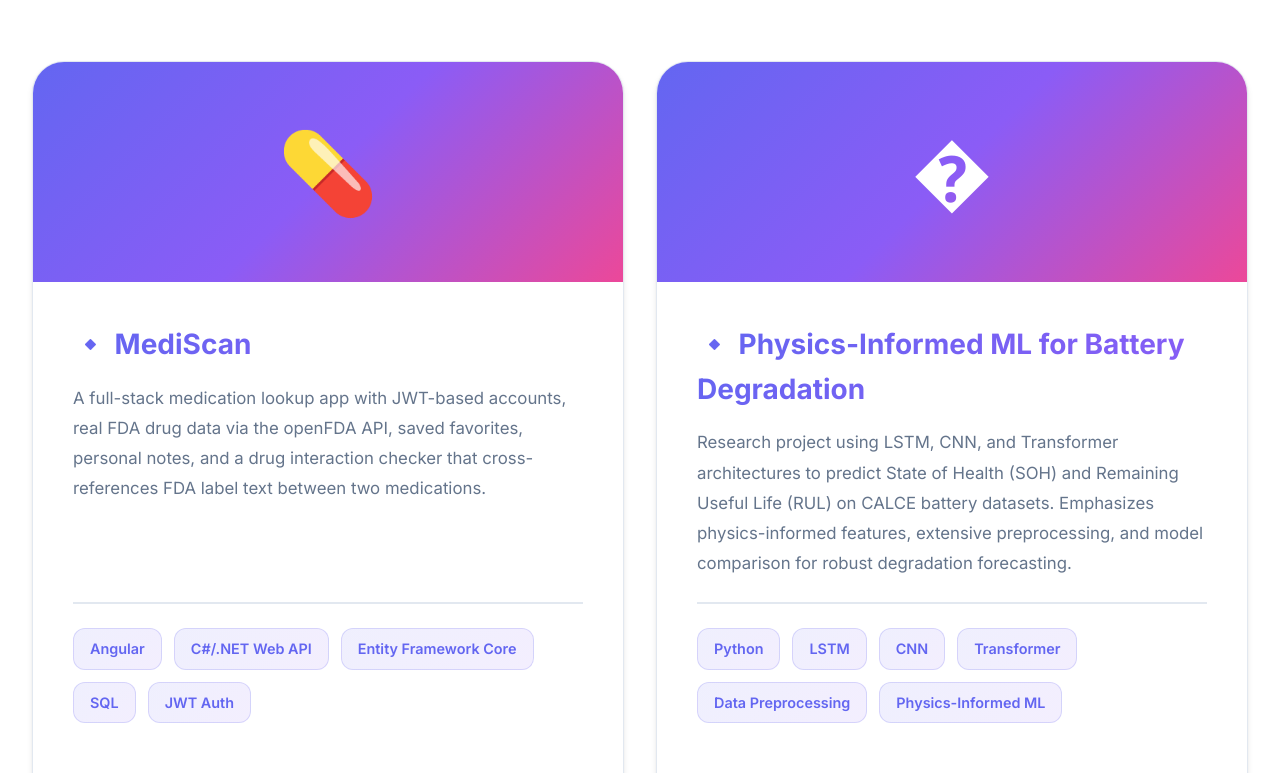
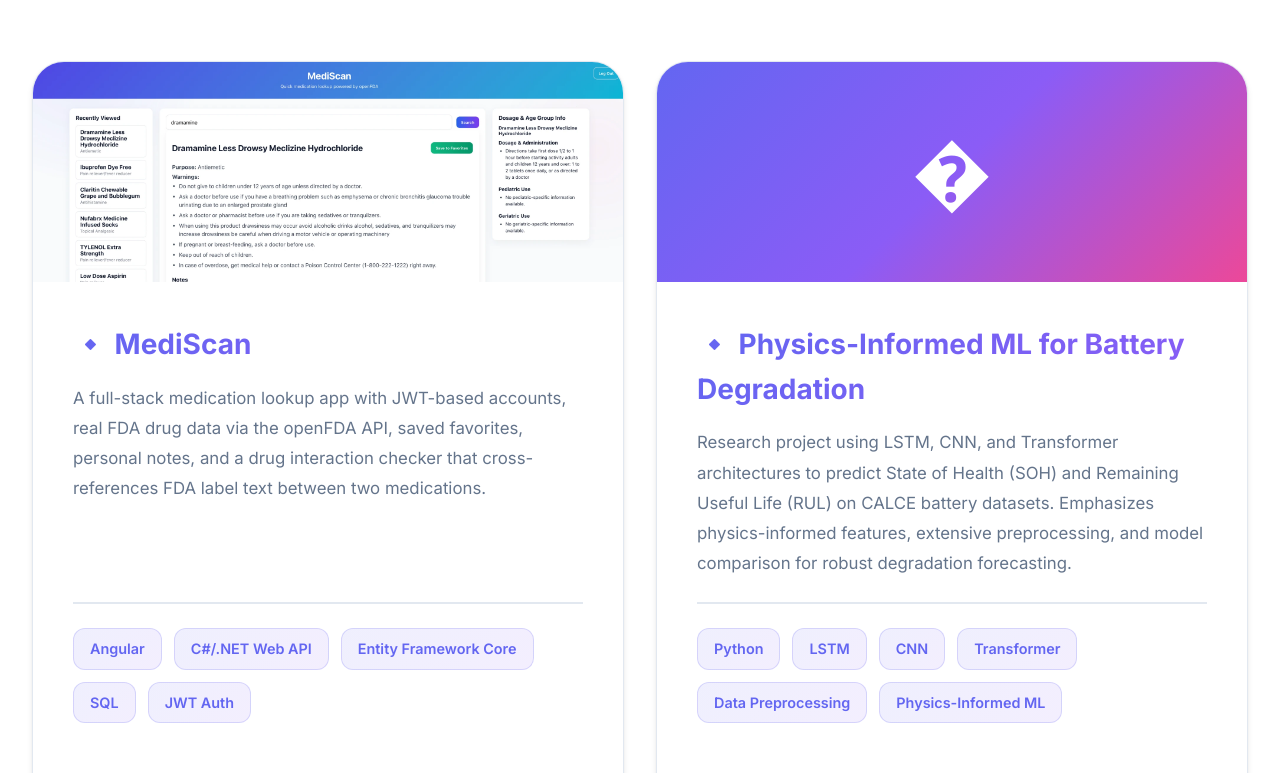
Before and after one commit to shreyaBalaji1/portfolio, a plain HTML site: page index.html in a window 1280 px wide. Shown: the part 4842-5615 px from the top of the page. Drawn offline with Linux system fonts and the light colour scheme.

Commit message:
Use a real screenshot as the MediScan card image
Replaces the pill emoji with an actual dashboard screenshot. Kept the
existing live-demo link/hover behavior, added a background scrim
behind the hover hint text so it stays legible over a busy screenshot
instead of a flat gradient.

```diff
--- a/script.js
+++ b/script.js
@@ -6,6 +6,7 @@ const projectsData = [
         technologies: ["Angular", "C#/.NET Web API", "Entity Framework Core", "SQL", "JWT Auth"],
         githubUrl: "https://github.com/shreyaBalaji1/MediScan",
         liveUrl: "https://mediscan-ui.vercel.app",
+        image: "images/mediscan-preview.png",
         icon: "💊"
     },
     {
@@ -161,12 +162,16 @@ function initProjects() {
     projectsGrid.innerHTML = projectsData.map(project => `
         <div class="project-card">
             ${project.liveUrl && project.liveUrl.trim() ?
-                `<a href="${project.liveUrl}" target="_blank" rel="noopener noreferrer" class="project-header" aria-label="Open live demo of ${project.title}">
-                    <span class="project-header-icon">${project.icon || '🚀'}</span>
+                `<a href="${project.liveUrl}" target="_blank" rel="noopener noreferrer" class="project-header ${project.image ? 'has-image' : ''}" aria-label="Open live demo of ${project.title}">
+                    ${project.image
+                        ? `<img class="project-header-image" src="${project.image}" alt="${project.title} screenshot" />`
+                        : `<span class="project-header-icon">${project.icon || '🚀'}</span>`}
                     <span class="project-header-hint"><i class="fas fa-arrow-up-right-from-square"></i> View Live Demo</span>
                 </a>`
-                : `<div class="project-header">
-                    <span class="project-header-icon">${project.icon || '🚀'}</span>
+                : `<div class="project-header ${project.image ? 'has-image' : ''}">
+                    ${project.image
+                        ? `<img class="project-header-image" src="${project.image}" alt="${project.title} screenshot" />`
+                        : `<span class="project-header-icon">${project.icon || '🚀'}</span>`}
                 </div>`}
             <div class="project-body">
                 <h3 class="project-title">${project.title}</h3>
--- a/styles.css
+++ b/styles.css
@@ -945,6 +945,23 @@ a.project-header:hover .project-header-icon {
     transform: scale(0.85);
 }
 
+.project-header.has-image {
+    background: var(--bg-secondary);
+}
+
+.project-header-image {
+    width: 100%;
+    height: 100%;
+    object-fit: cover;
+    object-position: top center;
+    transition: opacity 0.3s ease, transform 0.3s ease;
+}
+
+a.project-header:hover .project-header-image {
+    opacity: 0.25;
+    transform: scale(1.03);
+}
+
 .project-header-hint {
     position: absolute;
     inset: 0;
@@ -955,6 +972,8 @@ a.project-header:hover .project-header-icon {
     font-size: 1.1rem;
     font-weight: 700;
     letter-spacing: 0.02em;
+    text-shadow: 0 2px 10px rgba(0, 0, 0, 0.45);
+    background: rgba(15, 23, 42, 0.25);
     opacity: 0;
     transform: translateY(8px);
     transition: opacity 0.3s ease, transform 0.3s ease;
```
Also changed, not shown: images/mediscan-preview.png (added), 1 other file.
